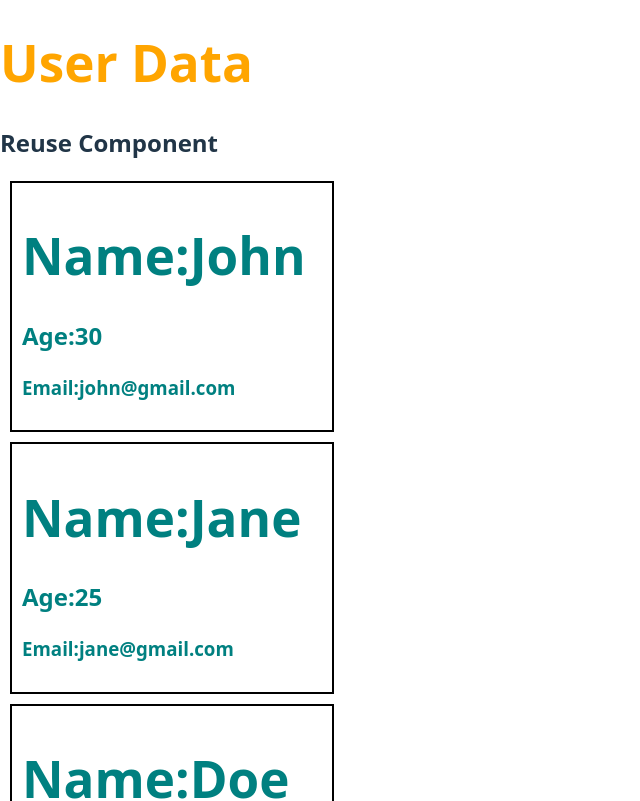
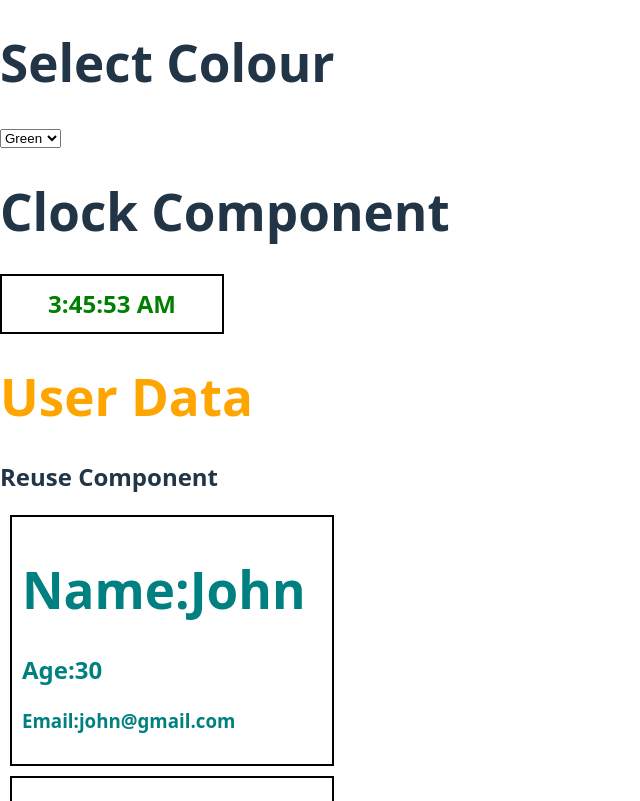
Before and after one commit to MahekSheth01/ReactJS, a React (Vite) app: page / in a window 1280 px wide. Shown: the top 801 px of the page, without its empty margins (0-640 px from the left). Built offline with nearby package versions, Linux system fonts and the light colour scheme.

Commit message:
Clock using props

```diff
--- a/src/App.jsx
+++ b/src/App.jsx
@@ -15,6 +15,7 @@ import Checkbox from "./Checkbox";
 import Radio from "./Radio";
 import DropDown from "./DropDown";
 import Loop from "./Loop";
+import Clock from "./Clock";
 
 function App(){
   function handleClick(){
@@ -72,8 +73,22 @@ let userDetails2={
   let Colleges=["DKIET","LNCT","RGPV","IIT"];
 
   const [sname,setName]=useState();
+  const [color,setColor]=useState("green");
+  function changeColor(event){
+    setColor(event.target.value);
+  }
   return (
     <div>
+      <h1>Select Colour</h1>
+      <select onChange={changeColor} name="clock" id="">
+        <option value="green">Green</option>
+        <option value="red">Red</option>
+        <option value="blue">Blue</option>
+        <option value="yellow">Yellow</option>
+        <option value="black">Black</option>
+      </select>
+      <Clock color={color}/>
+
       <Loop/>
       <DropDown/>
       <Radio name="female"/>
--- /dev/null
+++ b/src/Clock.jsx
@@ -0,0 +1,20 @@
+import React, { useState } from 'react'
+
+const Clock = ({color}) => {
+  const [time, setTime] = useState(new Date())
+
+  setInterval(() => {
+    setTime(new Date())
+  }, 1000)
+
+  return (
+    <div>
+      <h1>Clock Component</h1>
+      <div style={{ fontSize: "24px", fontWeight: "bold", color: color, border: "2px solid black", padding: "10px", width: "200px", textAlign: "center" }}>
+        {time.toLocaleTimeString()}
+      </div>
+    </div>
+  )
+}
+
+export default Clock
```
